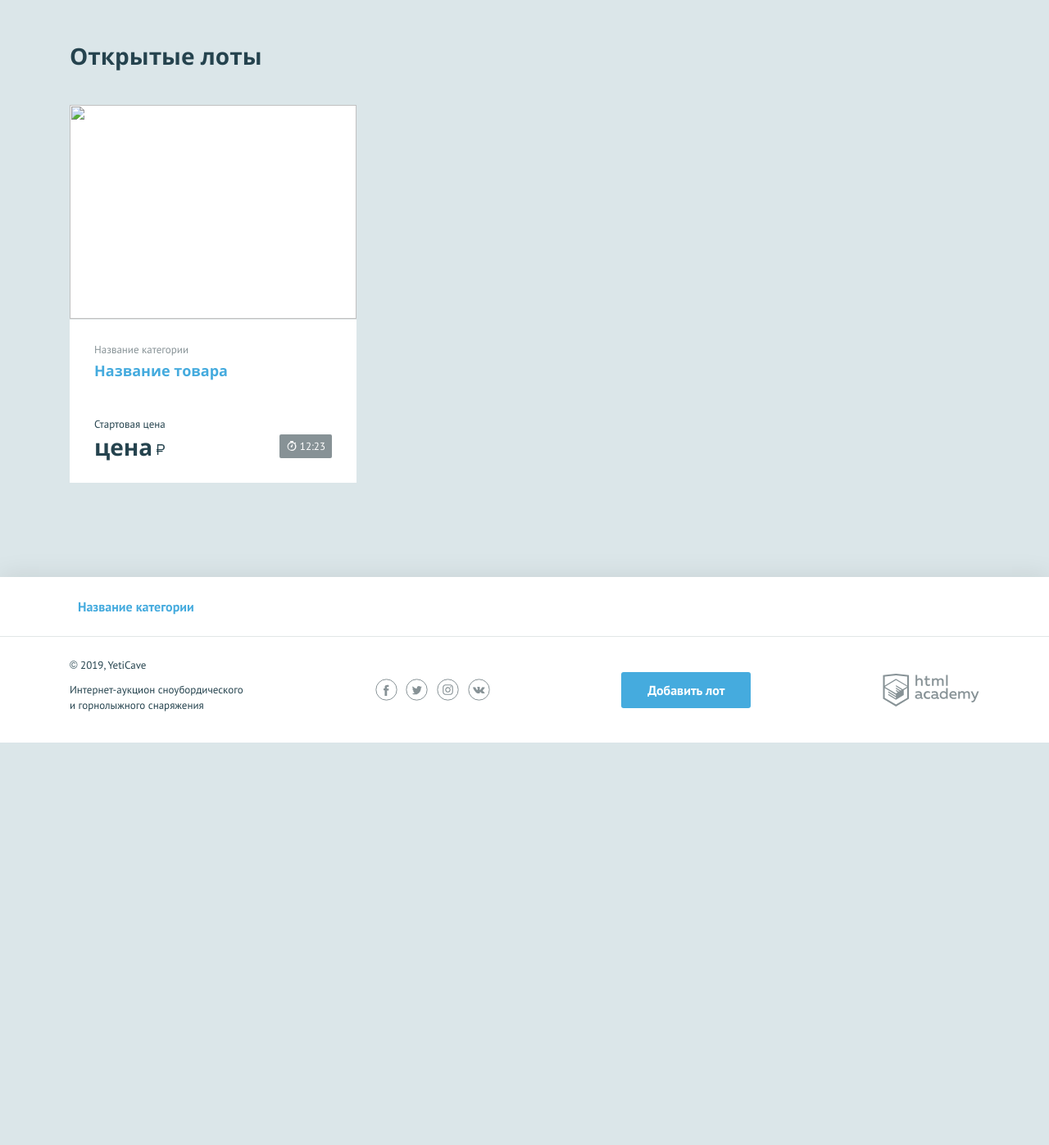
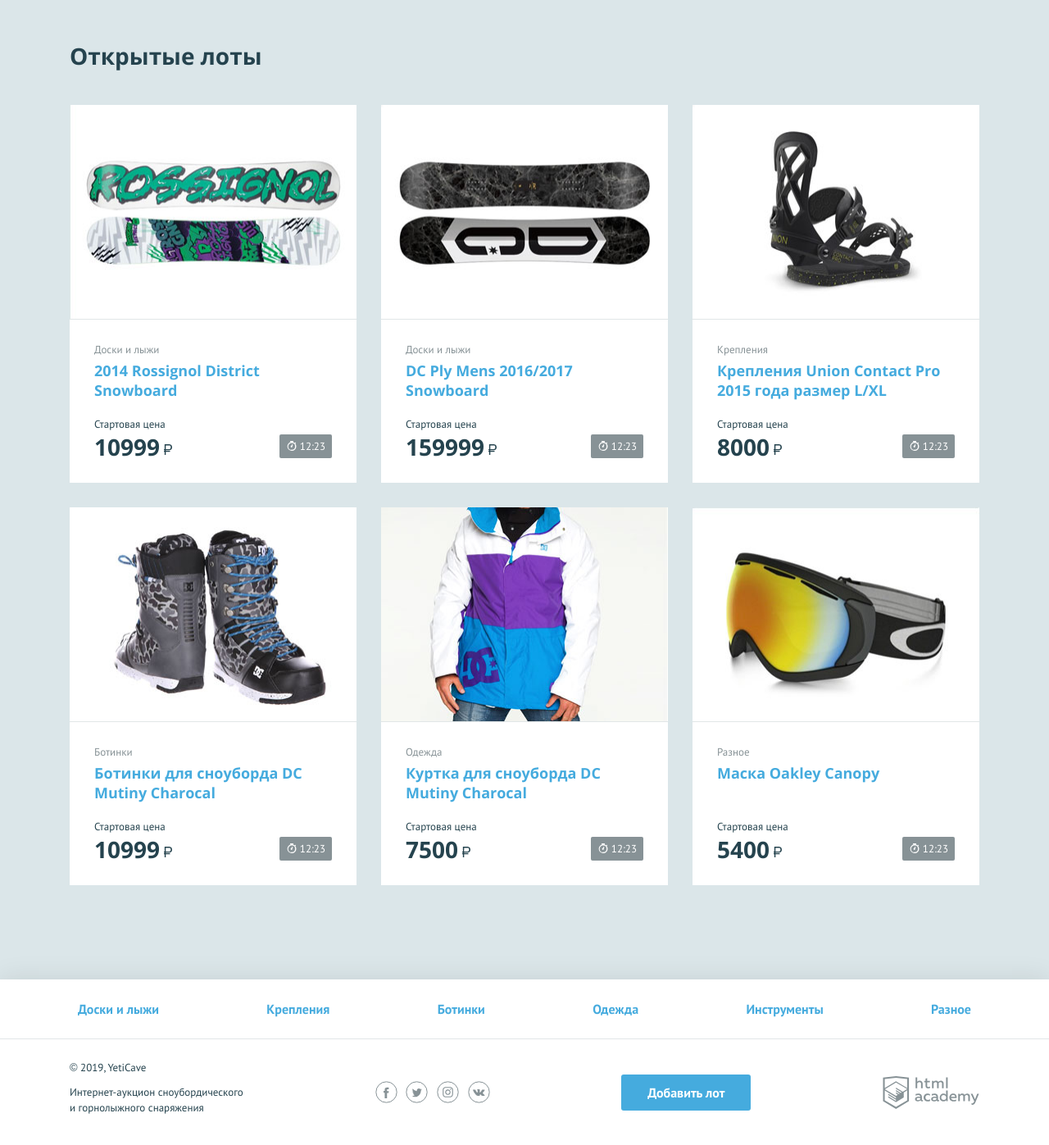
Before and after one commit to Kabanchik86/933207-yeticave-9, a PHP site: page / in a window 1280 px wide. Shown: the part 508-1905 px from the top of the page at 82% size. Before the commit the page ends 1414 px from the top, so only its background shows below. Run offline with PHP 8.4, Linux system fonts and the light colour scheme.

Commit message:
Интерация по массивам

```diff
--- a/index.php
+++ b/index.php
@@ -109,18 +109,18 @@ $goods = [
                     <h2>Открытые лоты</h2>
                 </div>
                 <ul class="lots__list">
-                    <!--заполните этот список из массива с товарами-->
+                <?php foreach ($goods as $key => $val): ?>
                     <li class="lots__item lot">
                         <div class="lot__image">
-                            <img src="" width="350" height="260" alt="">
+                            <img src="<?=$val['picture'];?>" width="350" height="260" alt="">
                         </div>
                         <div class="lot__info">
-                            <span class="lot__category">Название категории</span>
-                            <h3 class="lot__title"><a class="text-link" href="pages/lot.html">Название товара</a></h3>
+                            <span class="lot__category"><?=$val['category'];?></span>
+                            <h3 class="lot__title"><a class="text-link" href="pages/lot.html"><?=$val['name'];?></a></h3>
                             <div class="lot__state">
                                 <div class="lot__rate">
                                     <span class="lot__amount">Стартовая цена</span>
-                                    <span class="lot__cost">цена<b class="rub">р</b></span>
+                                    <span class="lot__cost"><?=$val['price'];?><b class="rub">р</b></span>
                                 </div>
                                 <div class="lot__timer timer">
                                     12:23
@@ -128,6 +128,7 @@ $goods = [
                             </div>
                         </div>
                     </li>
+                    <?php endforeach; ?>
                 </ul>
             </section>
         </main>
@@ -136,10 +137,15 @@ $goods = [
     <footer class="main-footer">
         <nav class="nav">
             <ul class="nav__list container">
-                <!--заполните этот список из массива категорий-->
-                <li class="nav__item">
-                    <a href="pages/all-lots.html">Название категории</a>
-                </li>
+                <?php
+                $index = 0;
+                $num = count($categories);
+                while ($index < $num) : ?>
+                    <li class="nav__item">
+                        <a href="pages/all-lots.html"><?= $categories[$index]; ?></a>
+                        <?php $index++; ?>
+                    </li>
+                <?php endwhile; ?>
             </ul>
         </nav>
         <div class="main-footer__bottom container">
```
